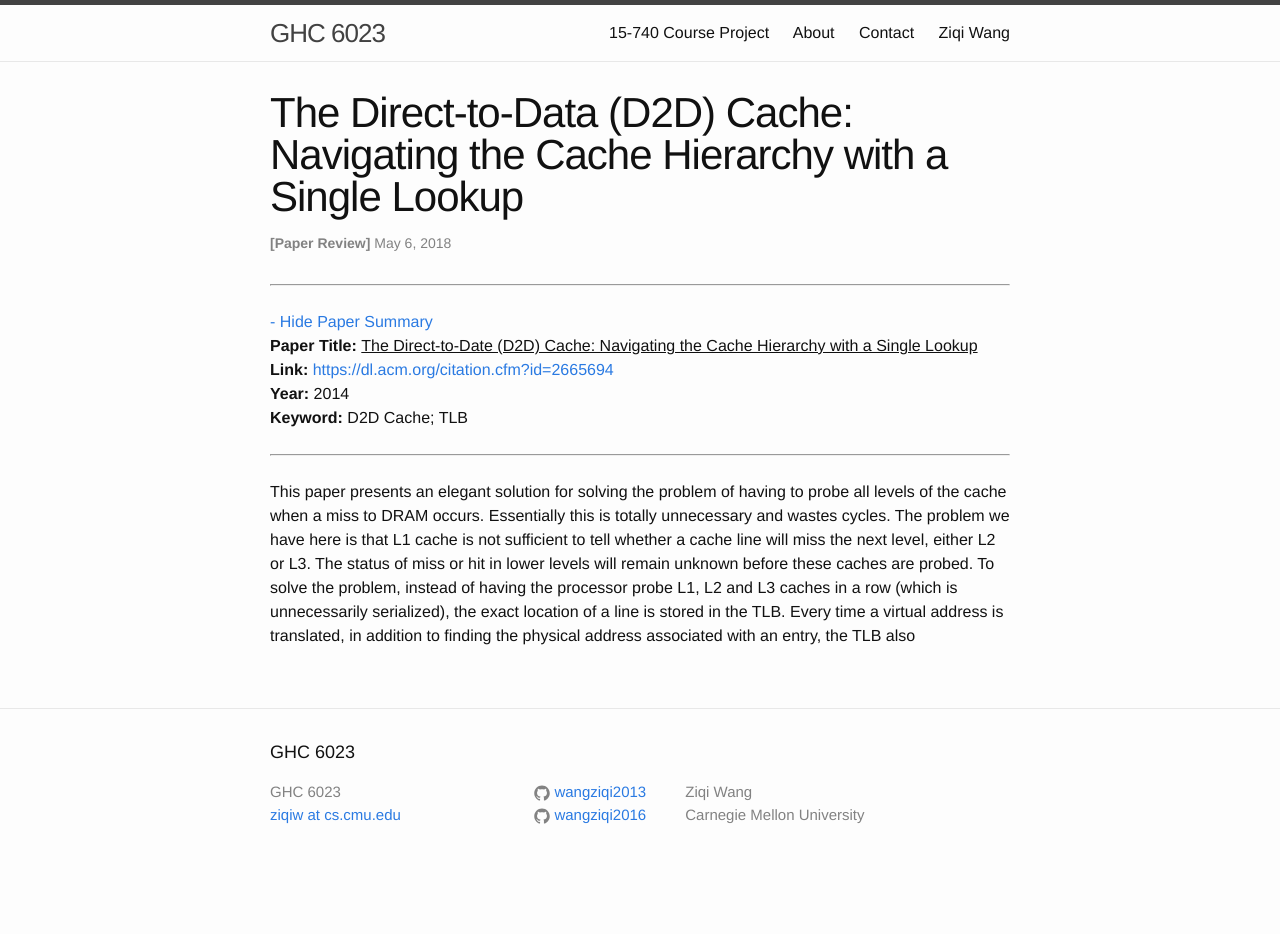
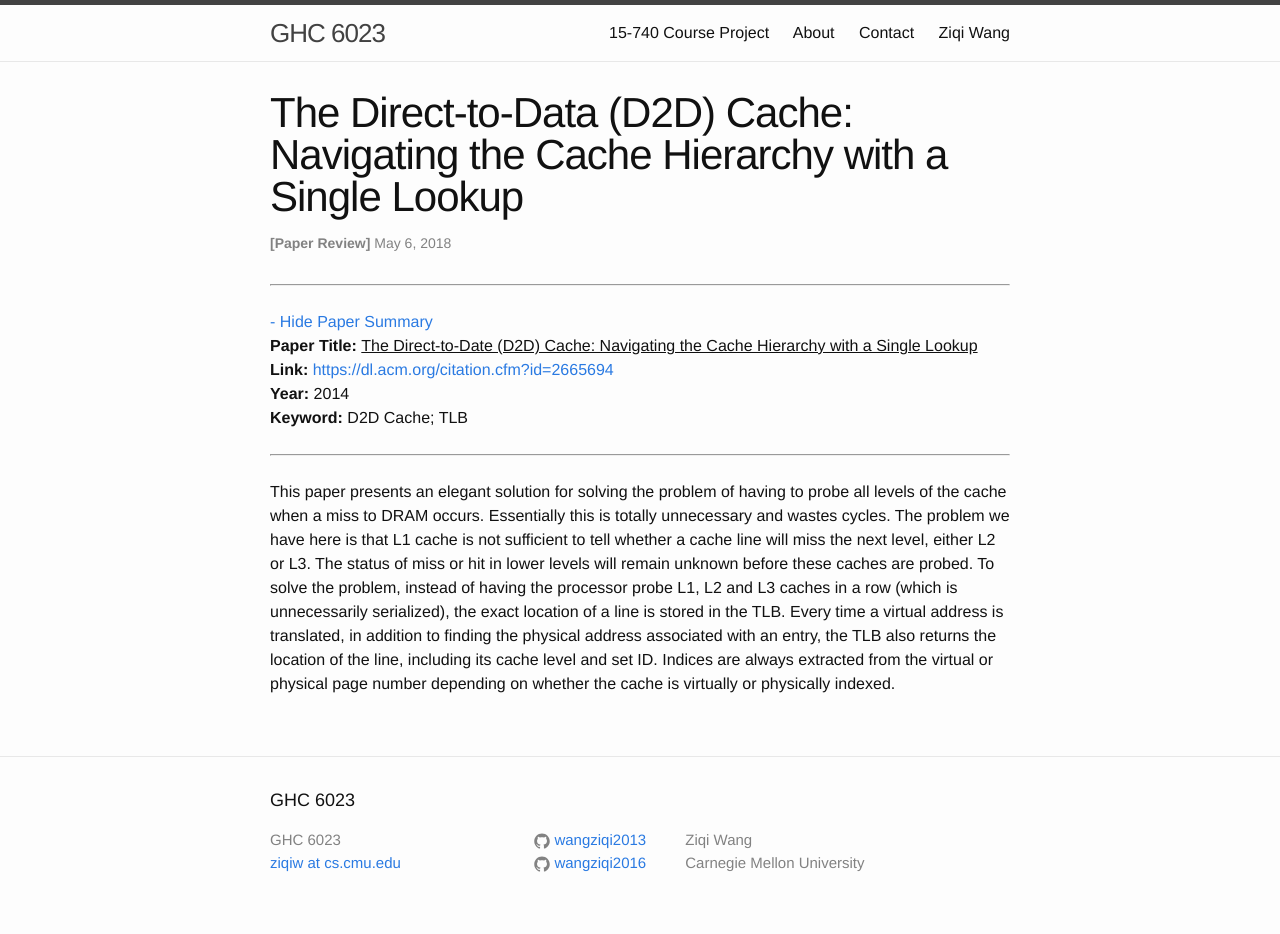
Before and after one commit to wangziqi2013/wangziqi2013.github.io, a Jekyll site: the page built from _posts/2018-05-05-The-D2D-Cache-Navigating-the-Cache-Hierarchy-with-a-Single-Lookup.markdown, in a window 1280 px wide. Built offline with Jekyll 4.4.1, drawn with Linux system fonts in a browser that asks for light colours; before the commit the page ends 900 px from its top, so only the background shows below that.

Commit message:
Finish problem statement

```diff
--- a/_posts/2018-05-05-The-D2D-Cache-Navigating-the-Cache-Hierarchy-with-a-Single-Lookup.markdown
+++ b/_posts/2018-05-05-The-D2D-Cache-Navigating-the-Cache-Hierarchy-with-a-Single-Lookup.markdown
@@ -16,3 +16,5 @@ either L2 or L3. The status of miss or hit in lower levels will remain unknown b
 probed. To solve the problem, instead of having the processor probe L1, L2 and L3 caches in a row (which
 is unnecessarily serialized), the exact location of a line is stored in the TLB. Every time a virtual address
 is translated, in addition to finding the physical address associated with an entry, the TLB also
+returns the location of the line, including its cache level and set ID. Indices are always extracted from
+the virtual or physical page number depending on whether the cache is virtually or physically indexed.
```
